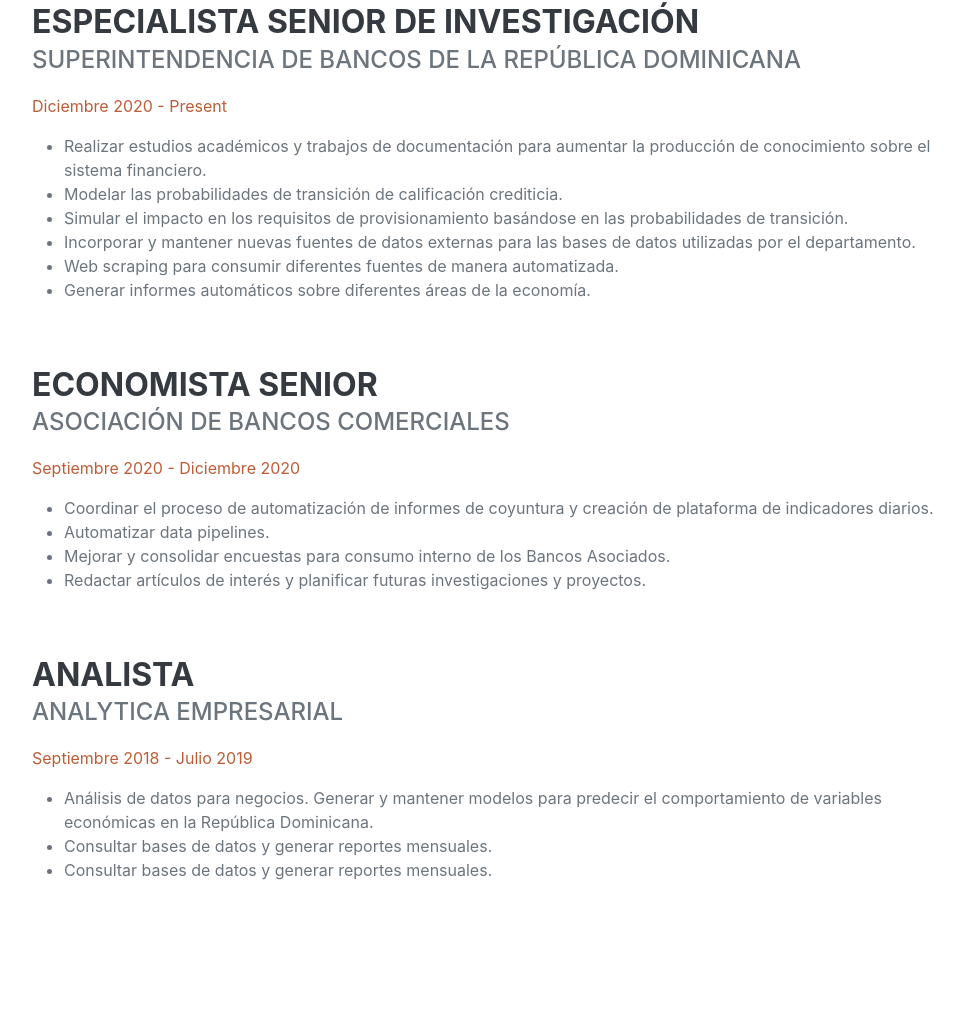
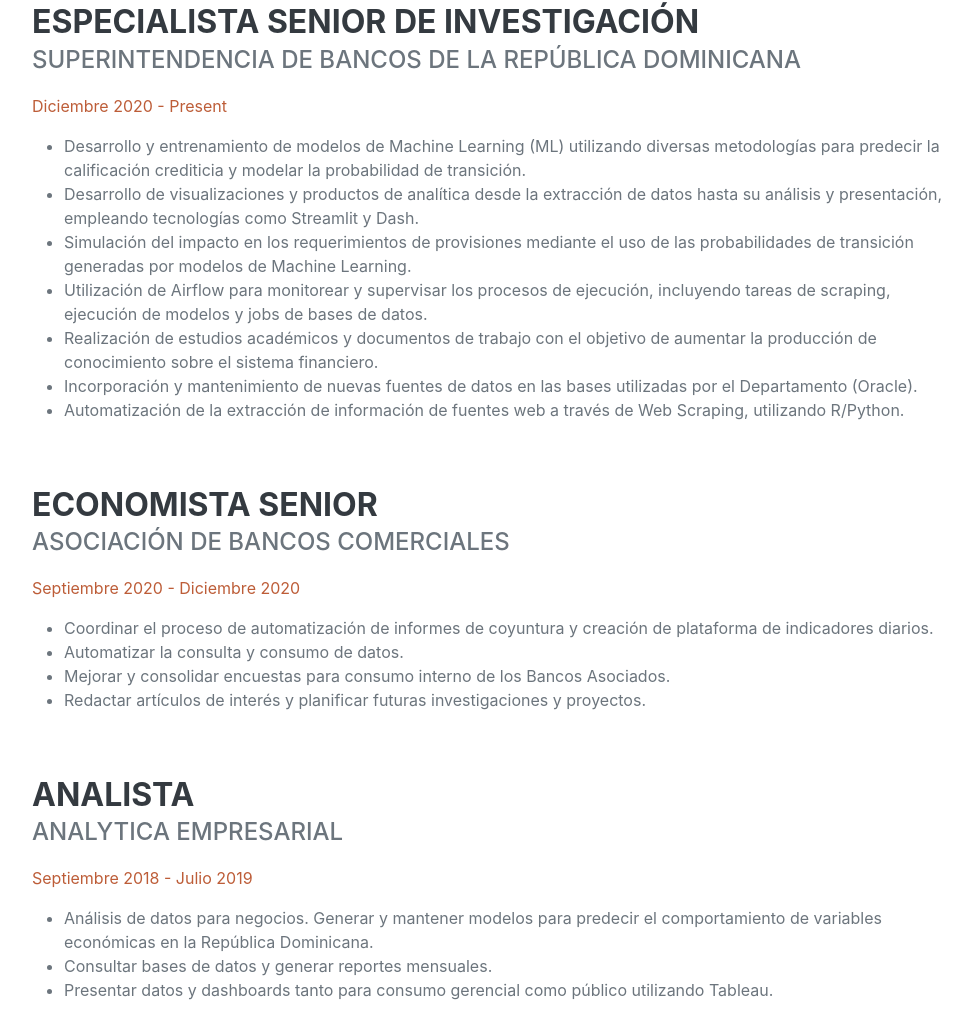
Before and after one commit to gbournigal/gbournigal.github.io, a plain HTML site: page es.html in a window 1280 px wide. Shown: the part 993-2014 px from the top of the page, without its empty margins (288-1260 px from the left). Drawn offline with nearby package versions, Linux system fonts and the light colour scheme; a web font is replaced by a local one.

Commit message:
Update es.html

```diff
--- a/es.html
+++ b/es.html
@@ -68,12 +68,13 @@
                             <div class="flex-shrink-0"><span class="text-primary">Diciembre 2020 - Present</span></div>
                             <p>
                                 <ul>
-                                    <li>Realizar estudios académicos y trabajos de documentación para aumentar la producción de conocimiento sobre el sistema financiero.</li>
-                                    <li>Modelar las probabilidades de transición de calificación crediticia.</li>
-                                    <li>Simular el impacto en los requisitos de provisionamiento basándose en las probabilidades de transición.</li>
-                                    <li>Incorporar y mantener nuevas fuentes de datos externas para las bases de datos utilizadas por el departamento.</li>
-                                    <li>Web scraping para consumir diferentes fuentes de manera automatizada.</li>
-                                    <li>Generar informes automáticos sobre diferentes áreas de la economía.</li>
+                                    <li>Desarrollo y entrenamiento de modelos de Machine Learning (ML) utilizando diversas metodologías para predecir la calificación crediticia y modelar la probabilidad de transición.</li>
+                                    <li>Desarrollo de visualizaciones y productos de analítica desde la extracción de datos hasta su análisis y presentación, empleando tecnologías como Streamlit y Dash.</li>
+                                    <li>Simulación del impacto en los requerimientos de provisiones mediante el uso de las probabilidades de transición generadas por modelos de Machine Learning.</li>
+                                    <li>Utilización de Airflow para monitorear y supervisar los procesos de ejecución, incluyendo tareas de scraping, ejecución de modelos y jobs de bases de datos.</li>
+                                    <li>Realización de estudios académicos y documentos de trabajo con el objetivo de aumentar la producción de conocimiento sobre el sistema financiero.</li>
+                                    <li>Incorporación y mantenimiento de nuevas fuentes de datos en las bases utilizadas por el Departamento (Oracle).</li>
+                                    <li>Automatización de la extracción de información de fuentes web a través de Web Scraping, utilizando R/Python.</li>
                                 </ul>
                             </p>
                         </div>
@@ -86,7 +87,7 @@
                             <p>
                                 <ul>
                                     <li>Coordinar el proceso de automatización de informes de coyuntura y creación de plataforma de indicadores diarios.</li>
-                                    <li>Automatizar data pipelines.</li>
+                                    <li>Automatizar la consulta y consumo de datos.</li>
                                     <li>Mejorar y consolidar encuestas para consumo interno de los Bancos Asociados.</li>
                                     <li>Redactar artículos de interés y planificar futuras investigaciones y proyectos.</li>
                                 </ul>
@@ -102,7 +103,7 @@
                                 <ul>
                                     <li>Análisis de datos para negocios. Generar y mantener modelos para predecir el comportamiento de variables económicas en la República Dominicana.</li>
                                     <li>Consultar bases de datos y generar reportes mensuales.</li>
-                                    <li>Consultar bases de datos y generar reportes mensuales.</li>
+                                    <li>Presentar datos y dashboards tanto para consumo gerencial como público utilizando Tableau.</li>
                                 </ul>
 
                             </p>
```
